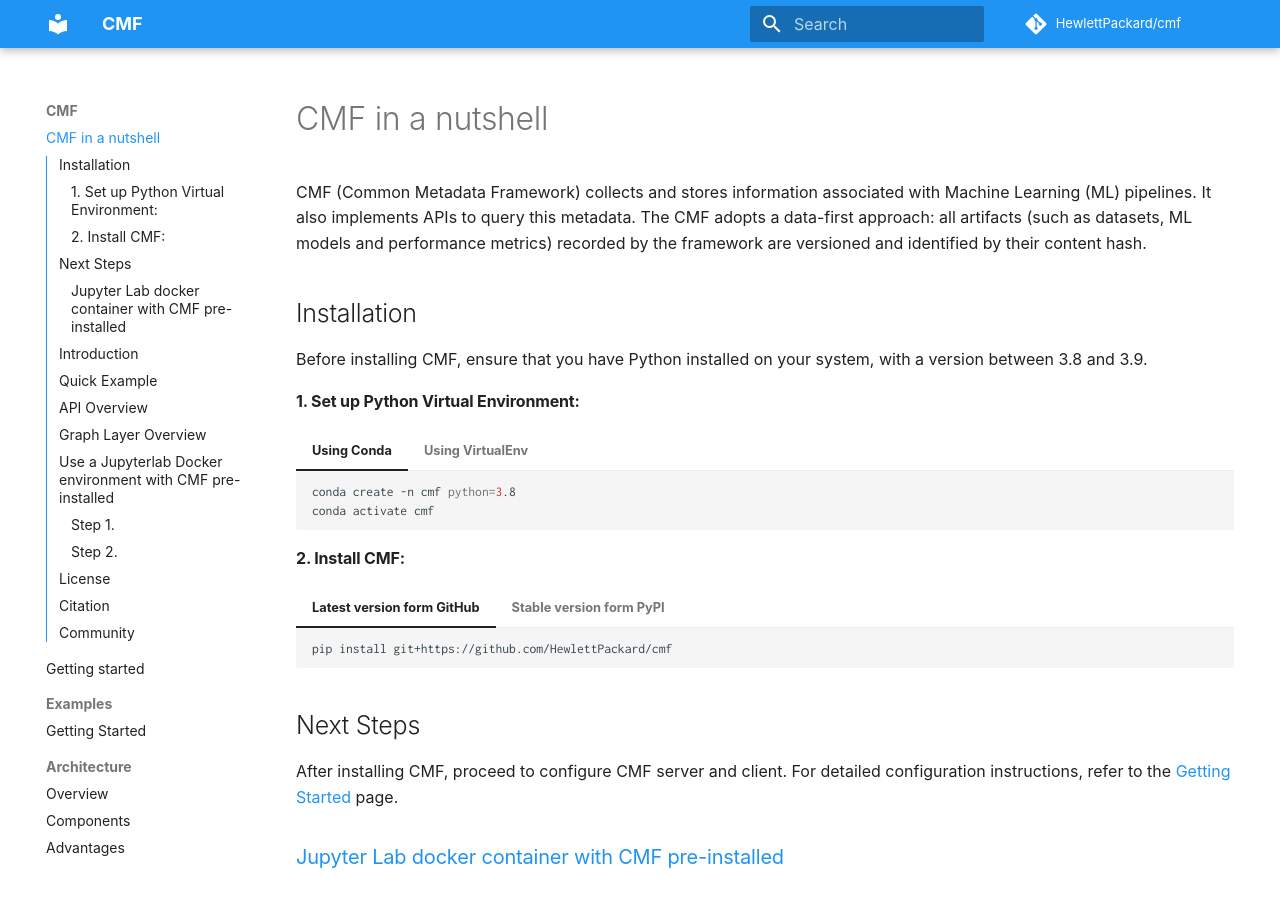
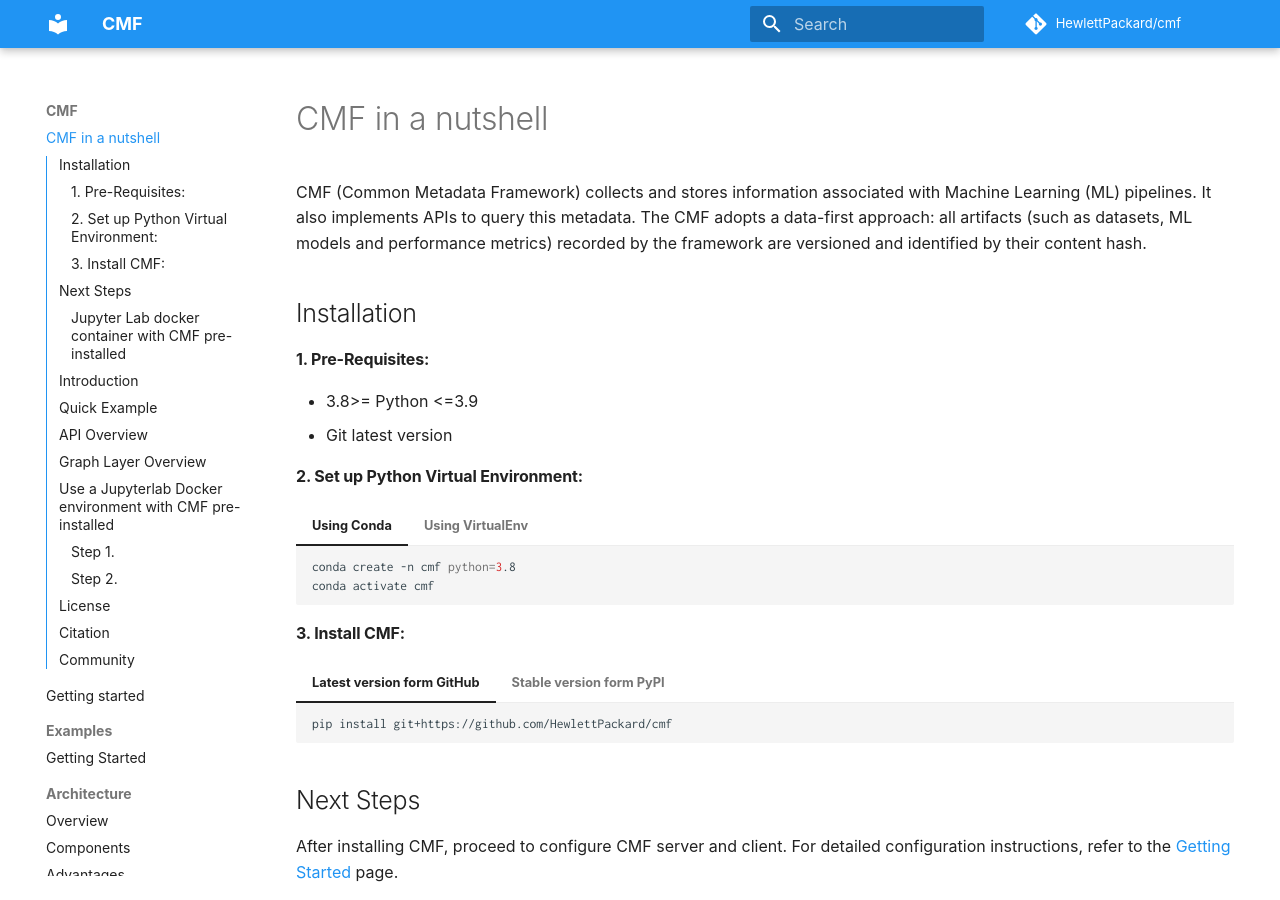
Before and after one commit to HewlettPackard/cmf, an MkDocs documentation site: the page built from docs/index.md, in a window 1280 px wide and 900 px high. Built offline with MkDocs 1.6.1 and Material for MkDocs 9.7.7, drawn with Linux system fonts in a browser that asks for light colours; some web fonts are replaced; comment, search, counter and statistics services are not loaded.

Commit message:
Update index.md
Added Prerequisite part inside installation step

````diff
--- a/docs/index.md
+++ b/docs/index.md
@@ -5,9 +5,12 @@ also implements APIs to query this metadata. The CMF adopts a data-first approac
 models and performance metrics) recorded by the framework are versioned and identified by their content hash.
 
 ## Installation
-Before installing CMF, ensure that you have Python installed on your system, with a version between 3.8 and 3.9.
 
-#### 1. Set up Python Virtual Environment:
+#### 1. Pre-Requisites:
+* 3.8>= Python <=3.9
+* Git latest version
+
+#### 2. Set up Python Virtual Environment:
 
 === "Using Conda"
     ```shell
@@ -21,7 +24,7 @@ Before installing CMF, ensure that you have Python installed on your system, wit
     source .cmf/bin/activate
     ```
 
-#### 2. Install CMF:
+#### 3. Install CMF:
 
 === "Latest version form GitHub"
     ```shell
````
